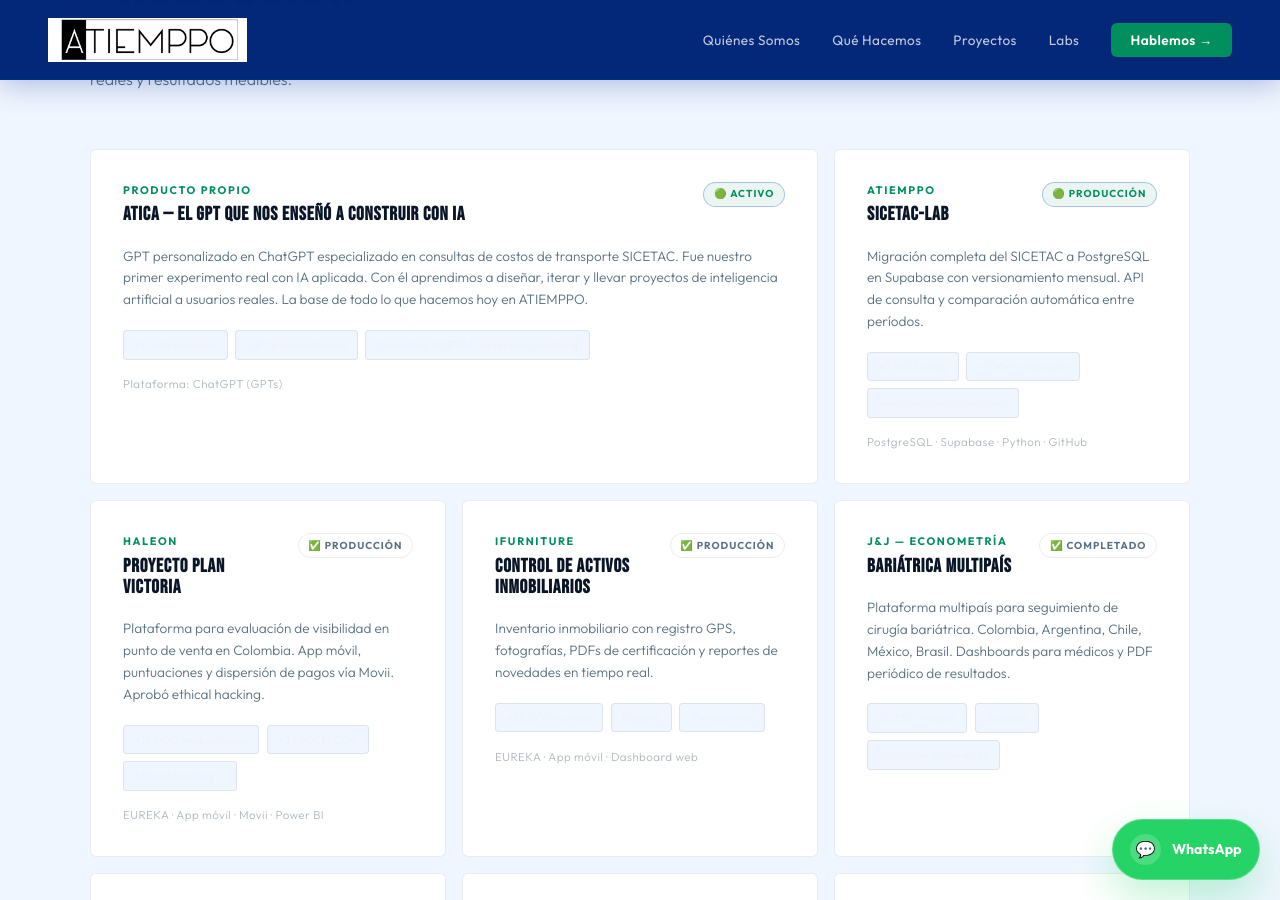
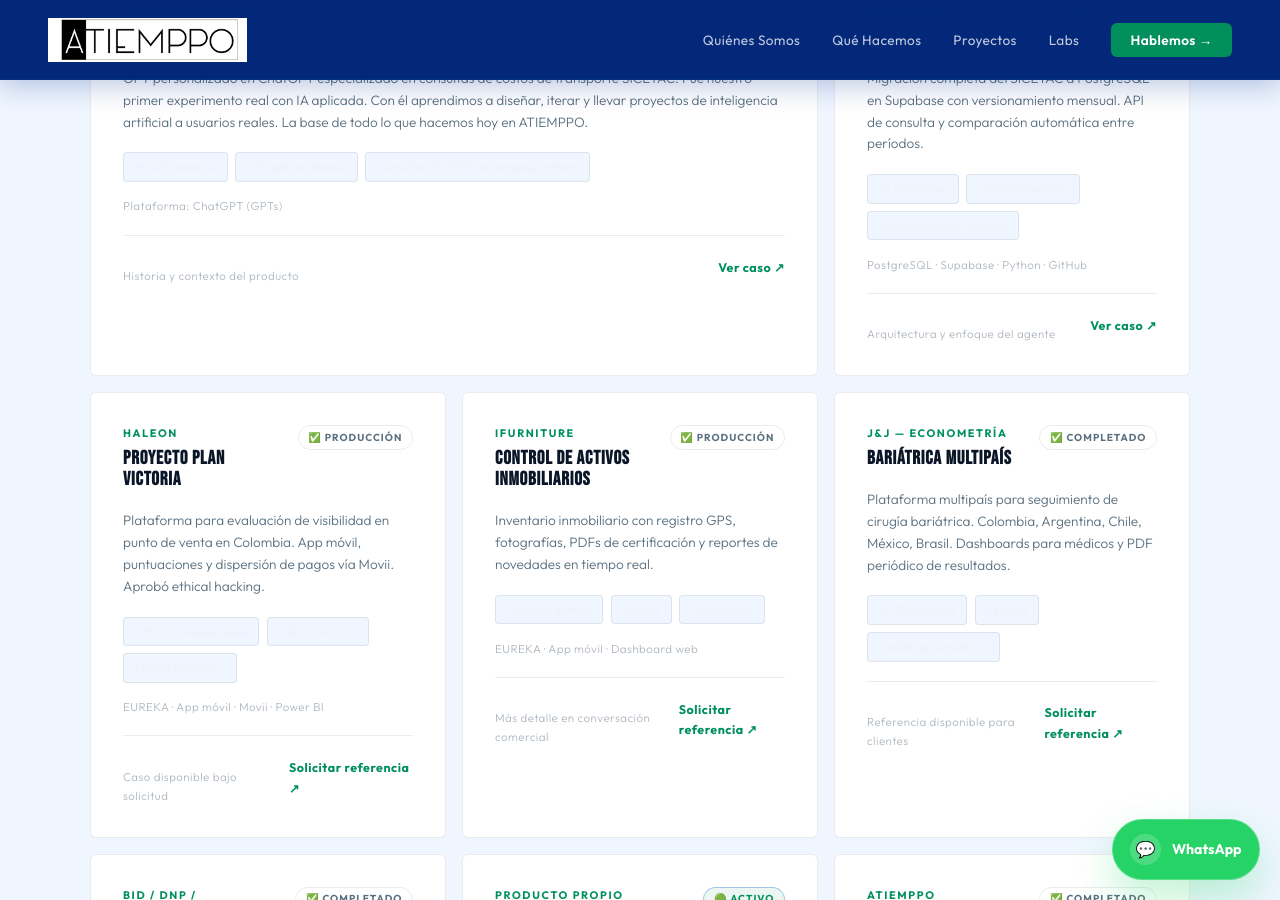
Before and after one commit to imatjuanmatiz/atiemppo-web, a Jekyll site: the page built from index.html, in a window 1280 px wide and 900 px high, scrolled down 4890 px. Built offline with Jekyll 4.4.1, drawn with Linux system fonts in a browser that asks for light colours; some of the changed text lies outside the part shown.

Commit message:
comit
links proyectos y reoganizacion

```diff
--- a/index.html
+++ b/index.html
@@ -224,7 +224,7 @@
 
 /* QUIÉNES SOMOS */
 .about-bg{background:var(--surface);border-top:1px solid var(--border2);border-bottom:1px solid var(--border2)}
-.about-grid{display:grid;grid-template-columns:1.4fr 1fr;gap:5rem;align-items:start}
+.about-grid{display:grid;grid-template-columns:1fr;gap:3rem;align-items:start}
 .about-text p{font-size:1rem;color:rgba(10,22,40,.65);line-height:1.85;margin-bottom:1.2rem}
 .about-text p strong{color:#0a1628;font-weight:600}
 .about-founder{background:var(--surface);border:1px solid var(--border);border-radius:var(--r);padding:2rem;margin-top:2rem;position:relative}
@@ -297,6 +297,15 @@
 .case-pills{display:flex;flex-wrap:wrap;gap:.45rem}
 .pill{font-size:.74rem;font-weight:500;padding:.25rem .65rem;background:var(--surface);border:1px solid var(--border2);border-radius:4px;color:rgba(238,242,247,.7)}
 .case-stack{font-size:.72rem;color:rgba(107,122,138,.55);margin-top:.9rem;letter-spacing:.04em}
+.case-actions{display:flex;align-items:center;justify-content:space-between;gap:1rem;margin-top:1.2rem;padding-top:1rem;border-top:1px solid var(--border2)}
+.case-url{display:inline-flex;align-items:center;gap:.45rem;font-size:.78rem;font-weight:700;letter-spacing:.04em;color:var(--teal);text-decoration:none}
+.case-url:hover{opacity:.85}
+
+/* CLIENTS */
+.clients-bg{background:var(--surface);border-top:1px solid var(--border2);border-bottom:1px solid var(--border2)}
+.clients-head{text-align:center;margin-bottom:2rem}
+.clients-head .s-body{margin:0 auto}
+.clients-wrap{margin-top:1rem}
 
 /* LABS */
 .labs-grid{display:grid;grid-template-columns:repeat(3,1fr);gap:1rem;margin-top:3rem}
@@ -484,24 +493,6 @@
           <p class="about-founder-text">Economista, analista de datos y +12 años en la intersección entre operación empresarial y tecnología. Ha liderado proyectos para el BID, Banco Mundial, Haleon, Johnson &amp; Johnson y Coca-Cola en 9 países. Su capacidad de moverse entre la sala de juntas y el repositorio de código es lo que hace que los proyectos lleguen a puerto.</p>
         </div>
       </div>
-      <div class="logos-section">
-        <p class="tag">Con quiénes hemos trabajado</p>
-        <div class="logos-grid">
-          <div class="logo-item"><img src="/assets/images/logos/haleon.png" alt="Haleon" onerror="this.style.display='none';this.nextElementSibling.style.display='block'"/><span>Haleon</span></div>
-          <div class="logo-item"><img src="/assets/images/logos/jnj.png" alt="J&amp;J" onerror="this.style.display='none';this.nextElementSibling.style.display='block'"/><span>J&amp;J</span></div>
-          <div class="logo-item"><img src="/assets/images/logos/coca-cola.png" alt="Coca-Cola" onerror="this.style.display='none';this.nextElementSibling.style.display='block'"/><span>Coca-Cola</span></div>
-          <div class="logo-item"><img src="/assets/images/logos/bid.png" alt="BID" onerror="this.style.display='none';this.nextElementSibling.style.display='block'"/><span>BID</span></div>
-          <div class="logo-item"><img src="/assets/images/logos/banco-mundial.png" alt="Banco Mundial" onerror="this.style.display='none';this.nextElementSibling.style.display='block'"/><span>Banco Mundial</span></div>
-          <div class="logo-item"><img src="/assets/images/logos/dnp.png" alt="DNP" onerror="this.style.display='none';this.nextElementSibling.style.display='block'"/><span>DNP</span></div>
-          <div class="logo-item"><img src="/assets/images/logos/fedepalma.png" alt="FEDEPALMA" onerror="this.style.display='none';this.nextElementSibling.style.display='block'"/><span>FEDEPALMA</span></div>
-          <div class="logo-item"><img src="/assets/images/logos/aspen.png" alt="Aspen" onerror="this.style.display='none';this.nextElementSibling.style.display='block'"/><span>Aspen</span></div>
-          <div class="logo-item"><img src="/assets/images/logos/ifurniture.png" alt="iFurniture" onerror="this.style.display='none';this.nextElementSibling.style.display='block'"/><span>iFurniture</span></div>
-          <div class="logo-item"><img src="/assets/images/logos/econometria.png" alt="Econometría" onerror="this.style.display='none';this.nextElementSibling.style.display='block'"/><span>Econometría</span></div>
-          <div class="logo-item"><img src="/assets/images/logos/mintransporte.png" alt="MinTransporte" onerror="this.style.display='none';this.nextElementSibling.style.display='block'"/><span>MinTransporte</span></div>
-          <div class="logo-item"><img src="/assets/images/logos/aje.png" alt="AJE Colombia" onerror="this.style.display='none';this.nextElementSibling.style.display='block'"/><span>AJE Colombia</span></div>
-          <div class="logo-item"><img src="/assets/images/logos/galderma.png" alt="Galderma" onerror="this.style.display='none';this.nextElementSibling.style.display='block'"/><span>Galderma</span></div>
-        </div>
-      </div>
     </div>
   </div>
 </section>
@@ -563,15 +554,15 @@
     <h2 class="s-title">PROYECTOS EN<br>PRODUCCIÓN</h2>
     <p class="cases-intro">No hablamos de lo que podríamos hacer. Cada proyecto tiene datos reales y resultados medibles.</p>
     <div class="cases-grid">
-      <div class="case-card case-card--wide"><div class="case-hdr"><div><div class="case-client">Producto propio</div><h3 class="case-title">ATICA — El GPT que nos enseñó a construir con IA</h3></div><span class="case-badge on">🟢 Activo</span></div><p class="case-desc">GPT personalizado en ChatGPT especializado en consultas de costos de transporte SICETAC. Fue nuestro primer experimento real con IA aplicada. Con él aprendimos a diseñar, iterar y llevar proyectos de inteligencia artificial a usuarios reales. La base de todo lo que hacemos hoy en ATIEMPPO.</p><div class="case-pills"><span class="pill">+1.400 usuarios</span><span class="pill">GPT personalizado</span><span class="pill">Consultas SICETAC en lenguaje natural</span></div><div class="case-stack">Plataforma: ChatGPT (GPTs)</div></div>
-      <div class="case-card"><div class="case-hdr"><div><div class="case-client">ATIEMPPO</div><h3 class="case-title">SICETAC-LAB</h3></div><span class="case-badge on">🟢 Producción</span></div><p class="case-desc">Migración completa del SICETAC a PostgreSQL en Supabase con versionamiento mensual. API de consulta y comparación automática entre períodos.</p><div class="case-pills"><span class="pill">+2.000 rutas</span><span class="pill">&lt;200ms/consulta</span><span class="pill">Versionamiento mensual</span></div><div class="case-stack">PostgreSQL · Supabase · Python · GitHub</div></div>
-      <div class="case-card"><div class="case-hdr"><div><div class="case-client">Haleon</div><h3 class="case-title">Proyecto Plan Victoria</h3></div><span class="case-badge off">✅ Producción</span></div><p class="case-desc">Plataforma para evaluación de visibilidad en punto de venta en Colombia. App móvil, puntuaciones y dispersión de pagos vía Movii. Aprobó ethical hacking.</p><div class="case-pills"><span class="pill">+18.000 evaluaciones</span><span class="pill">+$1.500M COP</span><span class="pill">Ethical hacking ✓</span></div><div class="case-stack">EUREKA · App móvil · Movii · Power BI</div></div>
-      <div class="case-card"><div class="case-hdr"><div><div class="case-client">iFurniture</div><h3 class="case-title">Control de Activos Inmobiliarios</h3></div><span class="case-badge off">✅ Producción</span></div><p class="case-desc">Inventario inmobiliario con registro GPS, fotografías, PDFs de certificación y reportes de novedades en tiempo real.</p><div class="case-pills"><span class="pill">+88.000 activos</span><span class="pill">Bogotá</span><span class="pill">Tiempo real</span></div><div class="case-stack">EUREKA · App móvil · Dashboard web</div></div>
-      <div class="case-card"><div class="case-hdr"><div><div class="case-client">J&amp;J — Econometría</div><h3 class="case-title">Bariátrica Multipaís</h3></div><span class="case-badge off">✅ Completado</span></div><p class="case-desc">Plataforma multipaís para seguimiento de cirugía bariátrica. Colombia, Argentina, Chile, México, Brasil. Dashboards para médicos y PDF periódico de resultados.</p><div class="case-pills"><span class="pill">15.230 cirugías</span><span class="pill">5 países</span><span class="pill">Dashboards médicos</span></div></div>
-      <div class="case-card"><div class="case-hdr"><div><div class="case-client">BID / DNP / Ministerios</div><h3 class="case-title">Encuesta Nacional de Logística By Imetrica</h3></div><span class="case-badge off">✅ Completado</span></div><p class="case-desc">Plataforma para encuestas logísticas nacionales en Colombia, Bolivia y Perú. Formularios dinámicos y validación automática.</p><div class="case-pills"><span class="pill">3 países</span><span class="pill">130.7M ton.</span><span class="pill">+600 usuarios</span></div></div>
-      <div class="case-card"><div class="case-hdr"><div><div class="case-client">Producto propio</div><h3 class="case-title">Dashboards ATIEMPPO</h3></div><span class="case-badge on">🟢 Activo</span></div><p class="case-desc">Plataforma de reportes dinámicos. Seguimiento al costo de transporte en Colombia, impacto del Túnel de La Línea.</p><div class="case-pills"><span class="pill">+600 usuarios</span><span class="pill">+6M registros</span></div><div class="case-stack"><a href="https://dashboards.atiemppo.co" target="_blank" rel="noopener" style="color:var(--teal)">dashboards.atiemppo.co ↗</a></div></div>
-      <div class="case-card"><div class="case-hdr"><div><div class="case-client">ATIEMPPO</div><h3 class="case-title">EUREKA — Centroamérica</h3></div><span class="case-badge off">✅ Completado</span></div><p class="case-desc">Plataforma colaborativa para proyectos logísticos en Centroamérica. +9 países interactuando en paralelo con carpeta digital por proyecto.</p><div class="case-pills"><span class="pill">+9 países</span><span class="pill">Colaboración paralela</span></div></div>
-      <div class="case-card"><div class="case-hdr"><div><div class="case-client">Aspen</div><h3 class="case-title">Sell In / Sell Out</h3></div><span class="case-badge off">✅ Producción</span></div><p class="case-desc">Integración de información Sell In y Sell Out de canales comerciales en reportes unificados para ejecutivos.</p><div class="case-pills"><span class="pill">+1M registros</span><span class="pill">Actualización mensual</span></div></div>
+      <div class="case-card case-card--wide"><div class="case-hdr"><div><div class="case-client">Producto propio</div><h3 class="case-title">ATICA — El GPT que nos enseñó a construir con IA</h3></div><span class="case-badge on">🟢 Activo</span></div><p class="case-desc">GPT personalizado en ChatGPT especializado en consultas de costos de transporte SICETAC. Fue nuestro primer experimento real con IA aplicada. Con él aprendimos a diseñar, iterar y llevar proyectos de inteligencia artificial a usuarios reales. La base de todo lo que hacemos hoy en ATIEMPPO.</p><div class="case-pills"><span class="pill">+1.400 usuarios</span><span class="pill">GPT personalizado</span><span class="pill">Consultas SICETAC en lenguaje natural</span></div><div class="case-stack">Plataforma: ChatGPT (GPTs)</div><div class="case-actions"><span class="case-stack">Historia y contexto del producto</span><a href="/blog/2026/02/atica-agente-transporte-colombia/" class="case-url">Ver caso ↗</a></div></div>
+      <div class="case-card"><div class="case-hdr"><div><div class="case-client">ATIEMPPO</div><h3 class="case-title">SICETAC-LAB</h3></div><span class="case-badge on">🟢 Producción</span></div><p class="case-desc">Migración completa del SICETAC a PostgreSQL en Supabase con versionamiento mensual. API de consulta y comparación automática entre períodos.</p><div class="case-pills"><span class="pill">+2.000 rutas</span><span class="pill">&lt;200ms/consulta</span><span class="pill">Versionamiento mensual</span></div><div class="case-stack">PostgreSQL · Supabase · Python · GitHub</div><div class="case-actions"><span class="case-stack">Arquitectura y enfoque del agente</span><a href="/blog/2026/02/sicetac-lab-costos-transporte-colombia/" class="case-url">Ver caso ↗</a></div></div>
+      <div class="case-card"><div class="case-hdr"><div><div class="case-client">Haleon</div><h3 class="case-title">Proyecto Plan Victoria</h3></div><span class="case-badge off">✅ Producción</span></div><p class="case-desc">Plataforma para evaluación de visibilidad en punto de venta en Colombia. App móvil, puntuaciones y dispersión de pagos vía Movii. Aprobó ethical hacking.</p><div class="case-pills"><span class="pill">+18.000 evaluaciones</span><span class="pill">+$1.500M COP</span><span class="pill">Ethical hacking ✓</span></div><div class="case-stack">EUREKA · App móvil · Movii · Power BI</div><div class="case-actions"><span class="case-stack">Caso disponible bajo solicitud</span><a href="#contacto" class="case-url">Solicitar referencia ↗</a></div></div>
+      <div class="case-card"><div class="case-hdr"><div><div class="case-client">iFurniture</div><h3 class="case-title">Control de Activos Inmobiliarios</h3></div><span class="case-badge off">✅ Producción</span></div><p class="case-desc">Inventario inmobiliario con registro GPS, fotografías, PDFs de certificación y reportes de novedades en tiempo real.</p><div class="case-pills"><span class="pill">+88.000 activos</span><span class="pill">Bogotá</span><span class="pill">Tiempo real</span></div><div class="case-stack">EUREKA · App móvil · Dashboard web</div><div class="case-actions"><span class="case-stack">Más detalle en conversación comercial</span><a href="#contacto" class="case-url">Solicitar referencia ↗</a></div></div>
+      <div class="case-card"><div class="case-hdr"><div><div class="case-client">J&amp;J — Econometría</div><h3 class="case-title">Bariátrica Multipaís</h3></div><span class="case-badge off">✅ Completado</span></div><p class="case-desc">Plataforma multipaís para seguimiento de cirugía bariátrica. Colombia, Argentina, Chile, México, Brasil. Dashboards para médicos y PDF periódico de resultados.</p><div class="case-pills"><span class="pill">15.230 cirugías</span><span class="pill">5 países</span><span class="pill">Dashboards médicos</span></div><div class="case-actions"><span class="case-stack">Referencia disponible para clientes</span><a href="#contacto" class="case-url">Solicitar referencia ↗</a></div></div>
+      <div class="case-card"><div class="case-hdr"><div><div class="case-client">BID / DNP / Ministerios</div><h3 class="case-title">Encuesta Nacional de Logística By Imetrica</h3></div><span class="case-badge off">✅ Completado</span></div><p class="case-desc">Plataforma para encuestas logísticas nacionales en Colombia, Bolivia y Perú. Formularios dinámicos y validación automática.</p><div class="case-pills"><span class="pill">3 países</span><span class="pill">130.7M ton.</span><span class="pill">+600 usuarios</span></div><div class="case-actions"><span class="case-stack">Material ampliado disponible por contacto</span><a href="#contacto" class="case-url">Solicitar referencia ↗</a></div></div>
+      <div class="case-card"><div class="case-hdr"><div><div class="case-client">Producto propio</div><h3 class="case-title">Dashboards ATIEMPPO</h3></div><span class="case-badge on">🟢 Activo</span></div><p class="case-desc">Plataforma de reportes dinámicos. Seguimiento al costo de transporte en Colombia, impacto del Túnel de La Línea.</p><div class="case-pills"><span class="pill">+600 usuarios</span><span class="pill">+6M registros</span></div><div class="case-stack">Consulta abierta en dashboards.atiemppo.co</div><div class="case-actions"><span class="case-stack">Producto en vivo</span><a href="https://dashboards.atiemppo.co" target="_blank" rel="noopener" class="case-url">Abrir dashboard ↗</a></div></div>
+      <div class="case-card"><div class="case-hdr"><div><div class="case-client">ATIEMPPO</div><h3 class="case-title">EUREKA — Centroamérica</h3></div><span class="case-badge off">✅ Completado</span></div><p class="case-desc">Plataforma colaborativa para proyectos logísticos en Centroamérica. +9 países interactuando en paralelo con carpeta digital por proyecto.</p><div class="case-pills"><span class="pill">+9 países</span><span class="pill">Colaboración paralela</span></div><div class="case-actions"><span class="case-stack">Caso demostrable en reunión</span><a href="#contacto" class="case-url">Solicitar referencia ↗</a></div></div>
+      <div class="case-card"><div class="case-hdr"><div><div class="case-client">Aspen</div><h3 class="case-title">Sell In / Sell Out</h3></div><span class="case-badge off">✅ Producción</span></div><p class="case-desc">Integración de información Sell In y Sell Out de canales comerciales en reportes unificados para ejecutivos.</p><div class="case-pills"><span class="pill">+1M registros</span><span class="pill">Actualización mensual</span></div><div class="case-actions"><span class="case-stack">Profundizamos en reunión de diagnóstico</span><a href="#contacto" class="case-url">Solicitar referencia ↗</a></div></div>
       </div>
   </div>
 </section>
@@ -599,6 +590,33 @@
       <div class="tl-item"><div class="tl-period"><span class="tl-period-lbl">2015–2018</span></div><div class="tl-line"><div class="tl-dot"></div><div class="tl-conn"></div></div><div class="tl-content"><div class="tl-title">Plataformas</div><div class="tl-sub">Soluciones a medida para logística, retail y salud</div><ul class="tl-list"><li>"Colombia es Logística" (DNP)</li><li>AJE Colombia — Transporte y distribución</li><li>Galderma — Marketing y econometría médica</li><li>Primeros proyectos Haleon</li></ul></div></div>
       <div class="tl-item"><div class="tl-period"><span class="tl-period-lbl">2019–2023</span></div><div class="tl-line"><div class="tl-dot"></div><div class="tl-conn"></div></div><div class="tl-content"><div class="tl-title">Escala Internacional</div><div class="tl-sub">Consultoría de transporte y operaciones complejas</div><ul class="tl-list"><li>Haleon Plan Victoria — +18.000 evaluaciones, +$1.500M COP</li><li>iFurniture — +88.000 activos controlados</li><li>J&amp;J Bariátrica — 15.230 cirugías en 5 países</li><li>BID — Plan Vías Resilientes Chontales</li><li>EUREKA — Nace como plataforma propia</li><li>Encuestas logísticas en Colombia, Bolivia, Perú</li></ul></div></div>
       <div class="tl-item"><div class="tl-period"><span class="tl-period-lbl">2024–2026</span></div><div class="tl-line"><div class="tl-dot"></div><div class="tl-conn"></div></div><div class="tl-content"><div class="tl-title">IA y Agentes</div><div class="tl-sub">El puente entre negocio y tecnología</div><ul class="tl-list"><li>ATICA — Un GPT que nos enseñó a construir con IA. +1.400 usuarios.</li><li>AtiemppoX — Agente WhatsApp en producción con Claude API</li><li>SICETAC-LAB — +2.000 rutas migradas a Supabase</li></ul></div></div>
+    </div>
+  </div>
+</section>
+
+<section class="clients-bg" id="clientes">
+  <div class="container">
+    <div class="clients-head">
+      <p class="tag">Con quiénes hemos trabajado</p>
+      <h2 class="s-title">CLIENTES,<br>ALIADOS Y<br>PROYECTOS</h2>
+      <p class="s-body">Una muestra de organizaciones con las que ATIEMPPO ha trabajado en transporte, salud, consumo masivo y transformación digital.</p>
+    </div>
+    <div class="clients-wrap">
+      <div class="logos-grid">
+        <div class="logo-item"><img src="/assets/images/logos/haleon.png" alt="Haleon" onerror="this.style.display='none';this.nextElementSibling.style.display='block'"/><span>Haleon</span></div>
+        <div class="logo-item"><img src="/assets/images/logos/jnj.png" alt="J&amp;J" onerror="this.style.display='none';this.nextElementSibling.style.display='block'"/><span>J&amp;J</span></div>
+        <div class="logo-item"><img src="/assets/images/logos/coca-cola.png" alt="Coca-Cola" onerror="this.style.display='none';this.nextElementSibling.style.display='block'"/><span>Coca-Cola</span></div>
+        <div class="logo-item"><img src="/assets/images/logos/bid.png" alt="BID" onerror="this.style.display='none';this.nextElementSibling.style.display='block'"/><span>BID</span></div>
+        <div class="logo-item"><img src="/assets/images/logos/banco-mundial.png" alt="Banco Mundial" onerror="this.style.display='none';this.nextElementSibling.style.display='block'"/><span>Banco Mundial</span></div>
+        <div class="logo-item"><img src="/assets/images/logos/dnp.png" alt="DNP" onerror="this.style.display='none';this.nextElementSibling.style.display='block'"/><span>DNP</span></div>
+        <div class="logo-item"><img src="/assets/images/logos/fedepalma.png" alt="FEDEPALMA" onerror="this.style.display='none';this.nextElementSibling.style.display='block'"/><span>FEDEPALMA</span></div>
+        <div class="logo-item"><img src="/assets/images/logos/aspen.png" alt="Aspen" onerror="this.style.display='none';this.nextElementSibling.style.display='block'"/><span>Aspen</span></div>
+        <div class="logo-item"><img src="/assets/images/logos/ifurniture.png" alt="iFurniture" onerror="this.style.display='none';this.nextElementSibling.style.display='block'"/><span>iFurniture</span></div>
+        <div class="logo-item"><img src="/assets/images/logos/econometria.png" alt="Econometría" onerror="this.style.display='none';this.nextElementSibling.style.display='block'"/><span>Econometría</span></div>
+        <div class="logo-item"><img src="/assets/images/logos/mintransporte.png" alt="MinTransporte" onerror="this.style.display='none';this.nextElementSibling.style.display='block'"/><span>MinTransporte</span></div>
+        <div class="logo-item"><img src="/assets/images/logos/aje.png" alt="AJE Colombia" onerror="this.style.display='none';this.nextElementSibling.style.display='block'"/><span>AJE Colombia</span></div>
+        <div class="logo-item"><img src="/assets/images/logos/galderma.png" alt="Galderma" onerror="this.style.display='none';this.nextElementSibling.style.display='block'"/><span>Galderma</span></div>
+      </div>
     </div>
   </div>
 </section>
```
